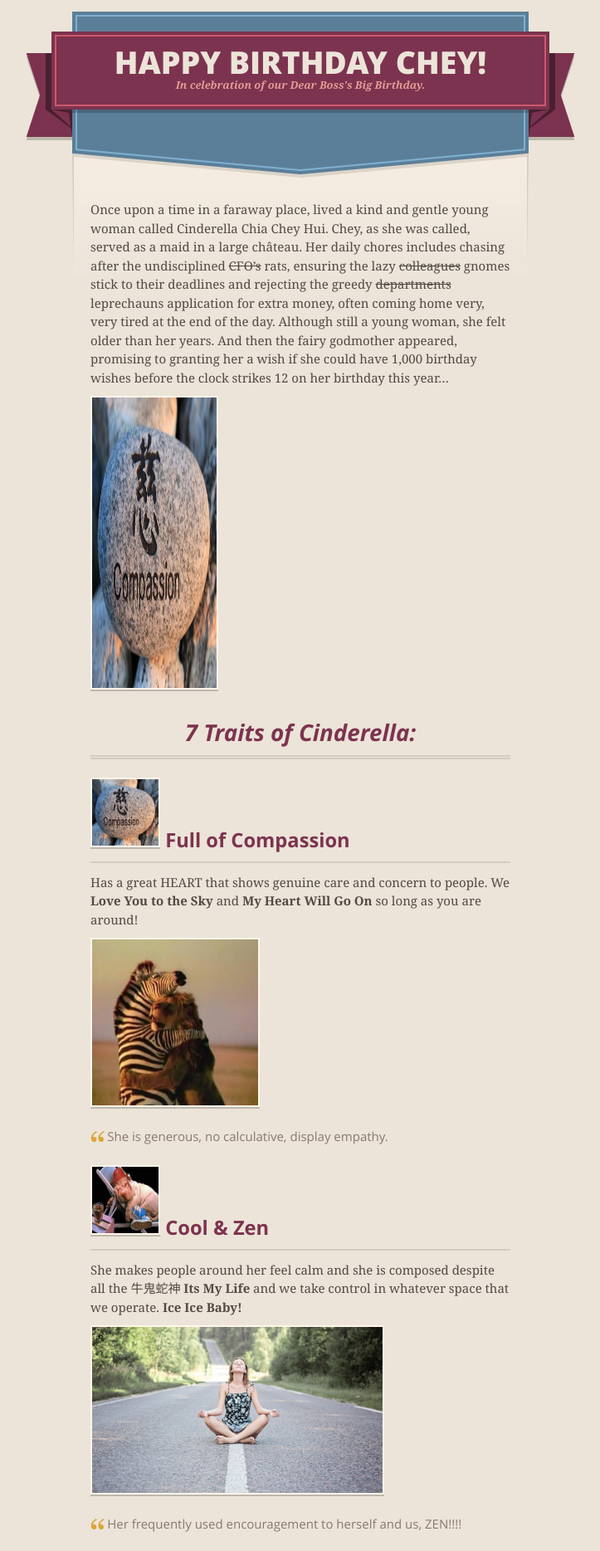
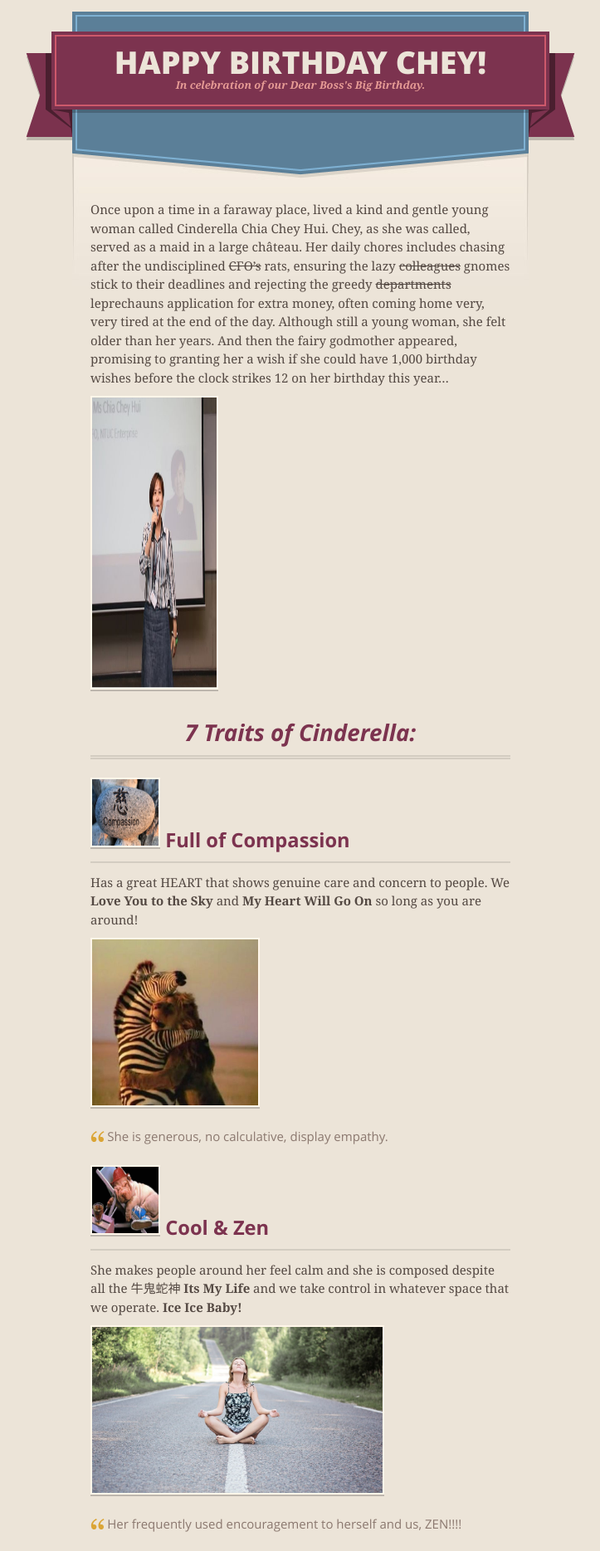
Before and after one commit to projectcinderella/projectcinderella.github.io, a Jekyll site: the page built from index.md, in a window 1280 px wide. Shown: the top 1869 px of the page at 83% size, without its empty margins (278-1001 px from the left). Built offline with Jekyll 4.4.1, drawn with Linux system fonts in a browser that asks for light colours; comment, search, counter and statistics services are not loaded.

Commit message:
Update index.md

```diff
--- a/index.md
+++ b/index.md
@@ -4,7 +4,7 @@ layout: default
 
 Once upon a time in a faraway place, lived a kind and gentle young woman called Cinderella Chia Chey Hui. Chey, as she was called, served as a maid in a large château. Her daily chores includes chasing after the undisciplined ~~CFO’s~~ rats, ensuring the lazy ~~colleagues~~ gnomes stick to their deadlines and rejecting the greedy ~~departments~~ leprechauns application for extra money, often coming home very, very tired at the end of the day. Although still a young woman, she felt older than her years. And then the fairy godmother appeared, promising to granting her a wish if she could have 1,000 birthday wishes before the clock strikes 12 on her birthday this year...
 
-<img src="https://raw.githubusercontent.com/projectcinderella/projectcinderella.github.io/master/assets/images/Compassion.jpg" alt="Example" width="150" height="350">
+<img src="https://raw.githubusercontent.com/projectcinderella/projectcinderella.github.io/master/assets/images/Speech1.JPG" alt="Example" width="150" height="350">
 
 ## 7 Traits of Cinderella:
 
```
